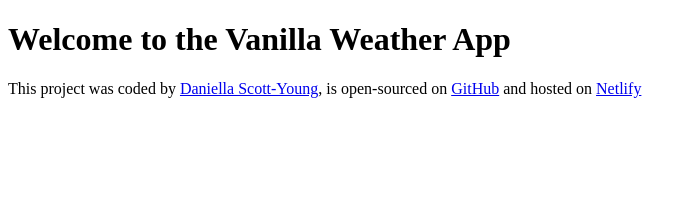
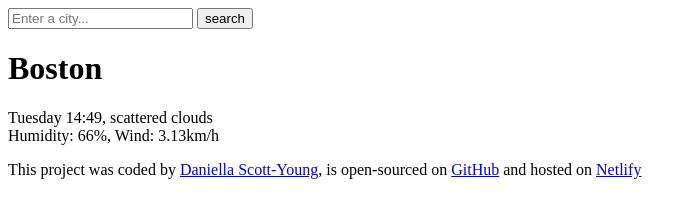
Before and after one commit to dscottyoung2022/Week-7-Vanilla-Weather-Search, a plain HTML site: page index.html in a window 1280 px wide. Shown: the whole page, without its empty margins (0-696 px from the left). Drawn offline with Linux system fonts and the light colour scheme.

Commit message:
Added Form and Main
Added search form to Header
Added basic details for Main section

```diff
--- a/index.html
+++ b/index.html
@@ -7,12 +7,22 @@
   </head>
   <body>
     <header>
-      <form action=""></form>
+      <form action="">
+        <input type="search" placeholder="Enter a city..." required />
+        <input type="submit" value="search" />
+      </form>
     </header>
 
     <main>
 
-      <h1>Welcome to the Vanilla Weather App</h1>
+      <h1>Boston</h1>
+      <p>
+        Tuesday 14:49, scattered clouds
+        <br />
+        Humidity: 66%, Wind: 3.13km/h
+
+      </p>
+
 
     </main>
 
```
